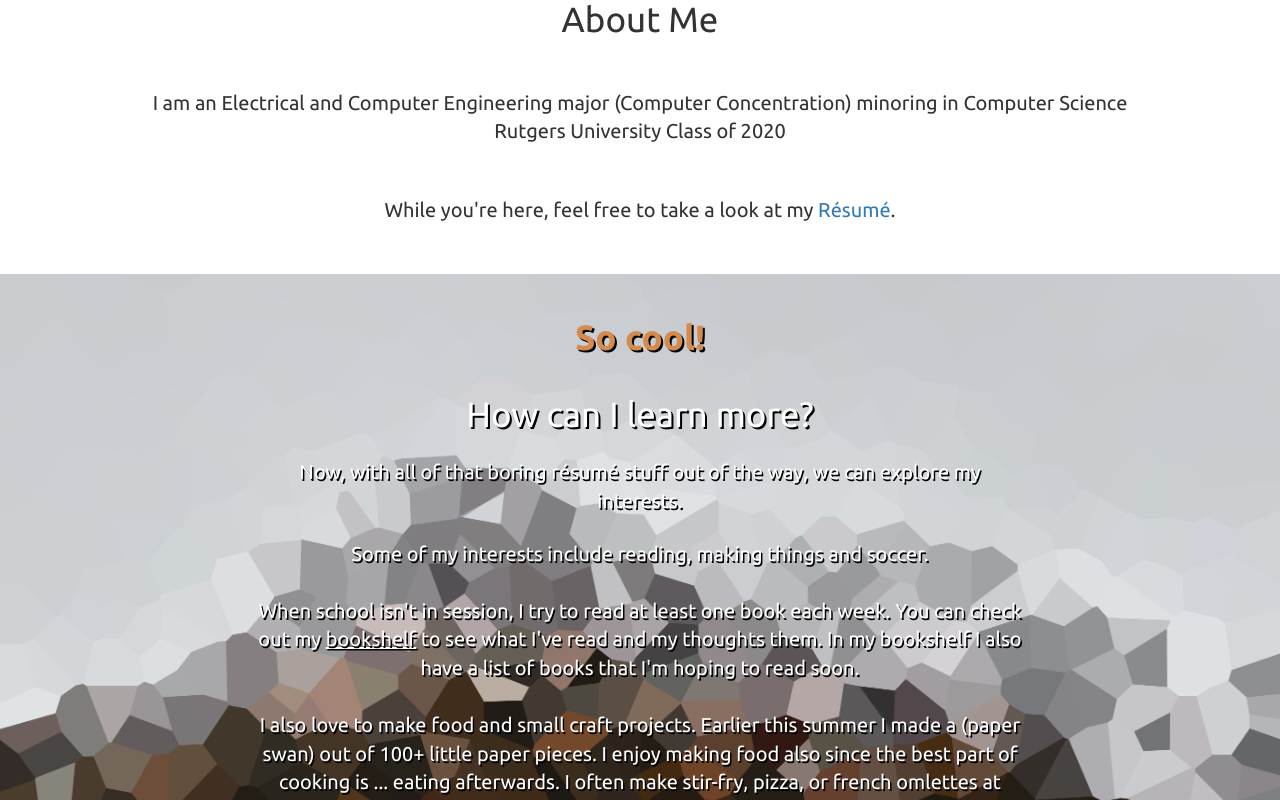
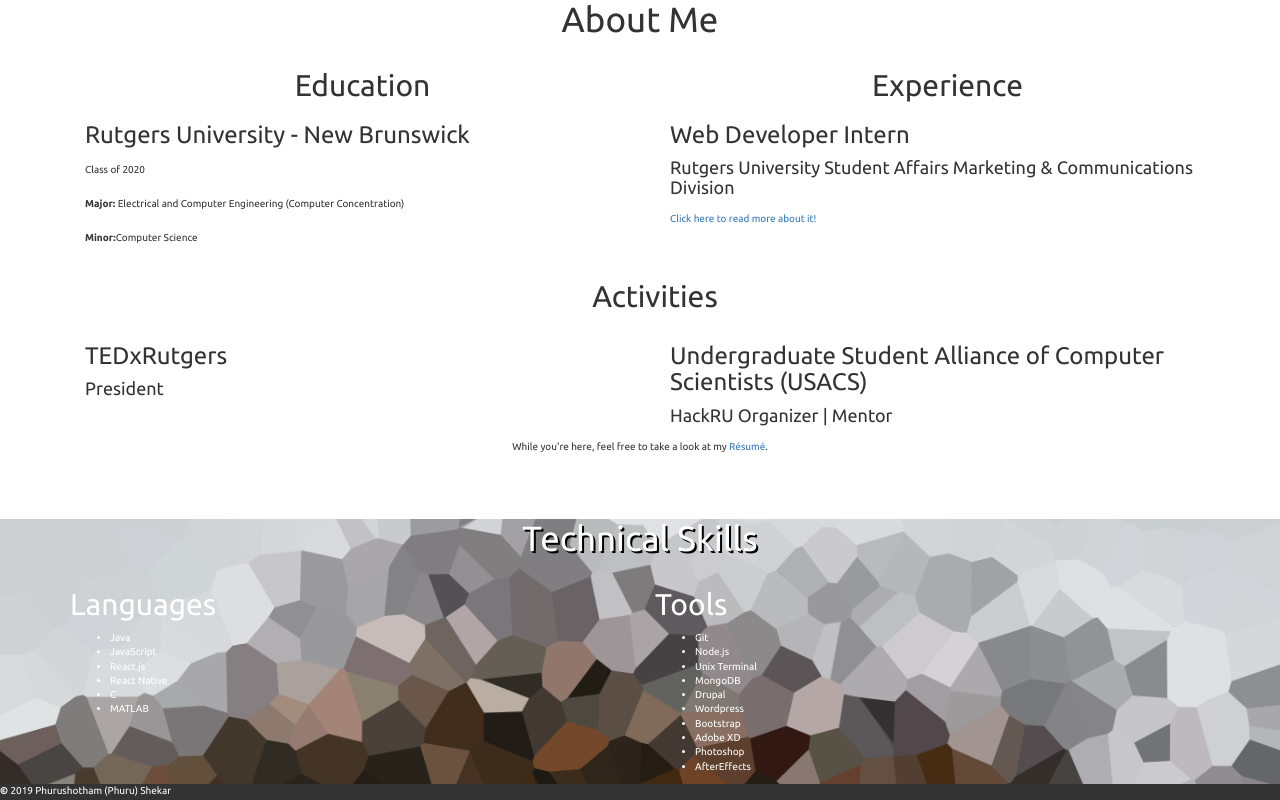
Before and after one commit to PhuruShekar/PhuruShekar.github.io, a React (Create React App) app: page /#/ in a window 1280 px wide. Shown: the part 900-1700 px from the top of the page. Built offline with nearby package versions, Linux system fonts and the light colour scheme.

Commit message:
updated more of homepage and started using bootstrap grid

```diff
--- a/src/Assets/scss/default.css
+++ b/src/Assets/scss/default.css
@@ -219,8 +219,6 @@
 
 .whoami .centText {
   text-align: center;
-  margin-top: 50px;
-  font-size: 20px;
 }
 
 .about .color {
--- a/src/Assets/scss/default.scss
+++ b/src/Assets/scss/default.scss
@@ -167,8 +167,6 @@
 
     .centText {
         text-align: center;
-        margin-top: 50px;
-        font-size: 20px;
     }
 
 }
--- a/src/components/headerComponent/header.js
+++ b/src/components/headerComponent/header.js
@@ -23,7 +23,13 @@
               <Link to="/Projects">Projects</Link>
             </NavItem>
             <NavItem eventKey={4}>
-              <a href="https://bookshelf.website/phurushekar">Bookshelf</a>
+              <a
+                href="https://bookshelf.website/phurushekar"
+                target="_blank"
+                rel="noopener noreferrer"
+              >
+                Bookshelf
+              </a>
             </NavItem>
             <NavItem eventKey={5}>
               <a target="_blank" rel="noopener noreferrer" href={doc} window>
--- a/src/components/pages/homePage.js
+++ b/src/components/pages/homePage.js
@@ -1,88 +1,109 @@
-import React, { Component } from 'react';
-//import {ProgressBar, Tab} from 'react-bootstrap/lib';
-import me from '../../Assets/img/me.jpg';
-import doc from '../../Assets/doc/Phuru_Shekar_Resume.pdf';
+import React, { Component } from "react";
+import { Grid, Col, Row } from "react-bootstrap";
+import me from "../../Assets/img/me.jpg";
+import doc from "../../Assets/doc/Phuru_Shekar_Resume.pdf";
 
-import {
-    HashRouter as Router,
-    Route,
-    Link as Linky
-  }   from 'react-router-dom' ;
+import { HashRouter as Router, Route, Link as Linky } from "react-router-dom";
 
 //import { Document, Page } from 'react-pdf'
-  import { HashLink as Link } from 'react-router-hash-link';
+import { HashLink as Link } from "react-router-hash-link";
 
 class HomePage extends Component {
   render() {
     return (
-
       <div>
-
         <div className="main">
-
           <div className="overlay">
-
             <main className="container-fluid">
-
               <img src={me} alt="profile pic" className="me fade-in two" />
 
               <h1 className="intro fade-in">
-                        Welcome! <br/><br/>
-                        I'm Phurushotham (Phuru) Shekar <br/> <br/>
+                Welcome! <br />
+                <br />
+                I'm Phurushotham (Phuru) Shekar <br /> <br />
               </h1>
 
               <p>Come take a look at what I'm up to!</p>
             </main>
-
-            </div>
-
-        </div>
-
-
-        <div className="whoami">
-            <div className="overlay">
-            <h1>
-                About Me
-            </h1>
-
-            <p className="centText">
-                I am an Electrical and Computer Engineering major (Computer Concentration) minoring in Computer Science<br/>
-
-                 Rutgers University Class of 2020
-            </p>
-
-
-
-            <p className="centText">While you're here, feel free to take a look at my <a href={doc} window>Résumé</a>. </p>
           </div>
         </div>
 
+        <div className="whoami container-fluid">
+            <div className="container">
+          <h1  className="text-center">About Me</h1>
+          <Grid>
+            <Row>
+              <Col md={6}>
+                <h2  className="text-center">Education</h2>
+                <h3>Rutgers University - New Brunswick</h3>
+                <p>Class of 2020</p>
+                <p><strong>Major:</strong> Electrical and Computer Engineering (Computer Concentration)</p>
+                <p><strong>Minor:</strong>Computer Science</p>
+              </Col>
+              <Col md={6}>
+                  <h2  className="text-center">Experience</h2>
+                  <h3>Web Developer Intern</h3>
+                  <h4>Rutgers University Student Affairs Marketing &amp; Communications Division</h4>
+                  <p><Link to="/Experience`">Click here to read more about it!</Link></p>
+                </Col>
+            </Row>
+            <h2 className="text-center">Activities</h2>
+            <Row>
+                <Col md={6}>
+                    <h3>TEDxRutgers</h3>
+                    <h4>President</h4>
+                </Col>
+                <Col md={6}>
+                    <h3>Undergraduate Student Alliance of Computer Scientists (USACS)</h3>
+                    <h4>HackRU Organizer | Mentor</h4>
+                </Col>
+            </Row>
+          </Grid>
+          <p className="text-center">
+            While you're here, feel free to take a look at my{" "}
+            <a href={doc} window>
+              Résumé
+            </a>
+            .{" "}
+          </p>
+          </div>
+        </div>
 
         <div className="about">
           <div className="overlay">
-            <br/>
-                <h1>
-                    <strong className="color">So cool!</strong><br/><br/>  How can I learn more?
-                </h1>
-
-                <br/>
-                <p>Now, with all of that boring résumé stuff out of the way, we can explore my interests.</p><br/>
-
-                <p>Some of my interests include reading, making things and soccer. <br/><br/>
-
-                When school isn't in session, I try to read at least one book each week. You can check out my <Link to="/Bookshelf"><u>bookshelf</u> </Link>
-                to see what I've read and my thoughts them. In my bookshelf I also have a list of books that I'm hoping to read soon. <br/><br/>
-
-                I also love to make food and small craft projects. Earlier this summer I made a (paper swan) out of 100+ little paper pieces.
-                I enjoy making food also since the best part of cooking is ... eating afterwards. I often make stir-fry, pizza, or french omlettes at home (and empty the dish soon after too).<br/><br/>
-
-                Every weekend I try to watch a few games of soccer. I got into soccer in high school when I played for my high school team during my freshman and sophomore years.
-                My joy for the beautiful game hasn't diminished since then; I love waking up early in the weekends to watch the Premier League.
-                </p>
-                <br/><br/>
+           <h1>Technical Skills</h1>
+           <Grid>
+               <Row>
+                   <Col md={6}>
+                   <h2>Languages</h2>
+                   <ul>
+                       <li>Java</li>
+                       <li>JavaScript</li>
+                       <li>React.js</li>
+                       <li>React Native</li>
+                       <li>C</li>
+                       <li>MATLAB</li>
+                   </ul>
+                   </Col>
+                   <Col md={6}>
+                       <h2>Tools</h2>
+                       <ul>
+                           <li>Git</li>
+                           <li>Node.js</li>
+                           <li>Unix Terminal</li>
+                           <li>MongoDB</li>
+                           <li>Drupal</li>
+                           <li>Wordpress</li>
+                           <li>Bootstrap</li>
+                           <li>Adobe XD</li>
+                           <li>Photoshop</li>
+                           <li>AfterEffects</li>
+                       </ul>
+                   </Col>
+               </Row>
+           </Grid>
           </div>
         </div>
-
       </div>
     );
   }
```
Also changed, not shown: 1 other file (tests, documents, lock files or other folders). Lines whose indentation alone changed are shown as unchanged.
